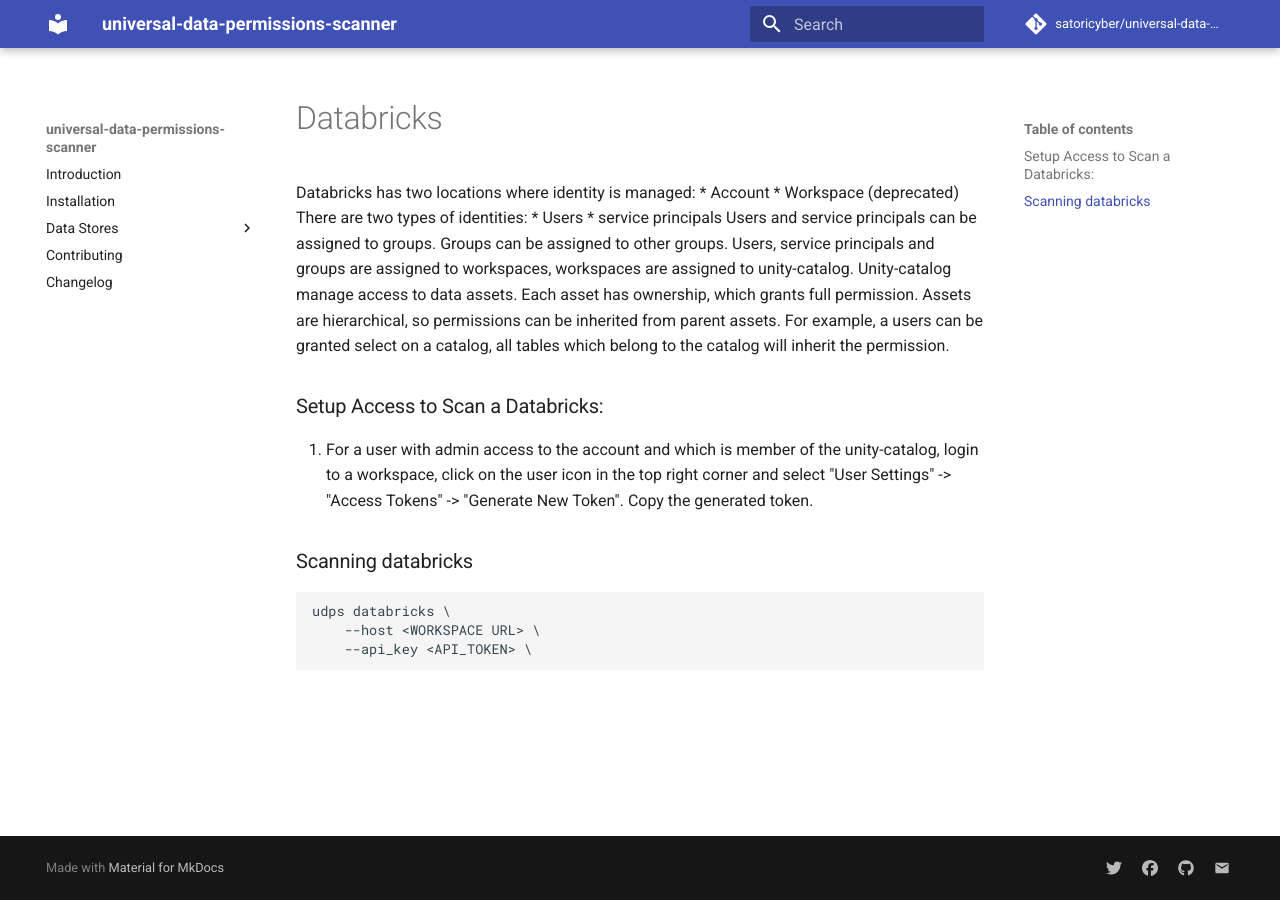
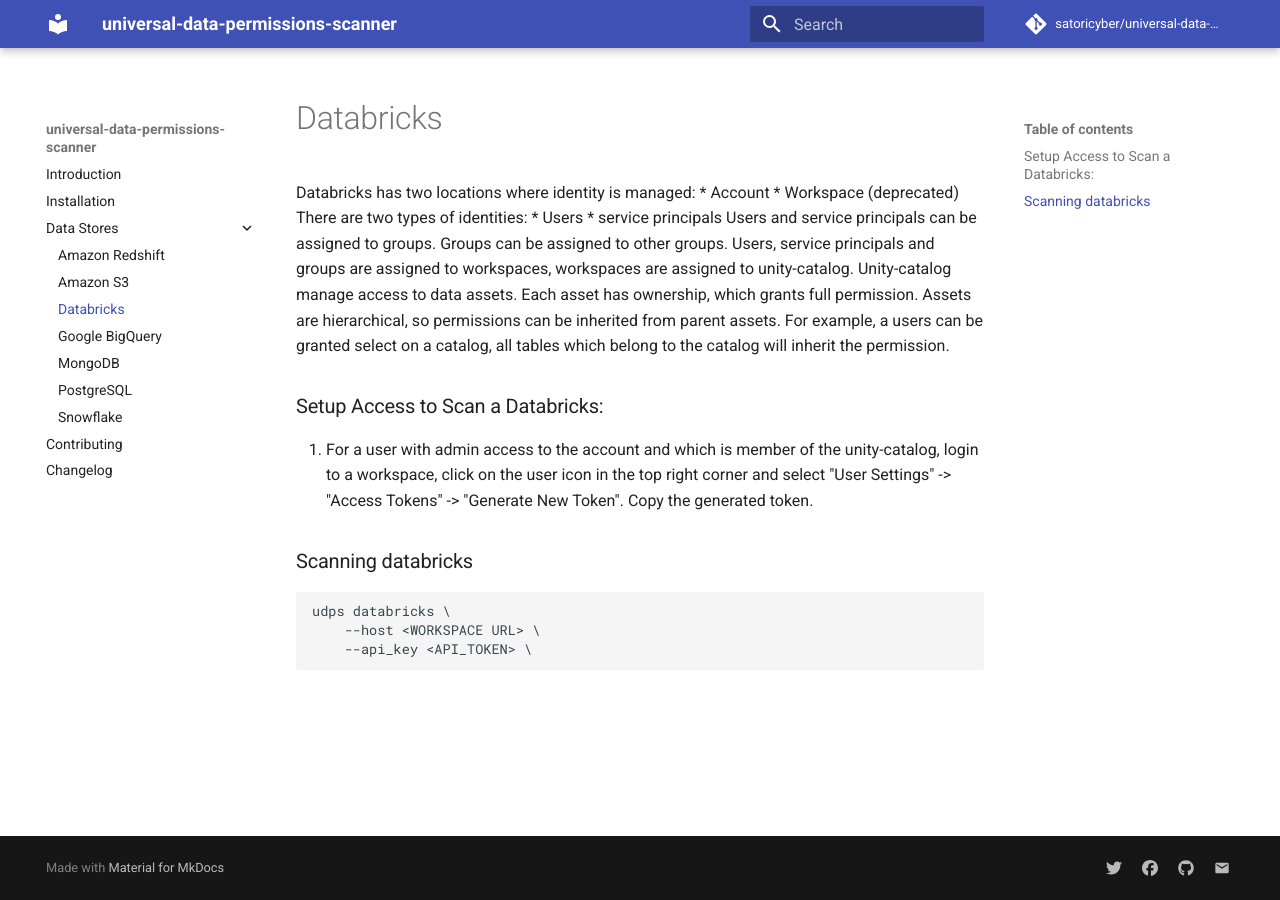
Before and after one commit to SatoriCyber/universal-data-permissions-scanner, an MkDocs documentation site: the page built from docs/datastores/databricks.md, in a window 1280 px wide. Built offline with MkDocs 1.6.1 and Material for MkDocs 9.7.7, drawn with Linux system fonts in a browser that asks for light colours; comment, search, counter and statistics services are not loaded.

Commit message:
Missing link to databricks in docs nav

```diff
--- a/mkdocs.yml
+++ b/mkdocs.yml
@@ -68,6 +68,7 @@
   - Data Stores:
     - Amazon Redshift: datastores/redshift.md
     - Amazon S3: datastores/s3.md
+    - Databricks: datastores/databricks.md
     - Google BigQuery: datastores/bigquery.md
     - MongoDB: datastores/mongodb.md
     - PostgreSQL: datastores/postgresql.md
```
